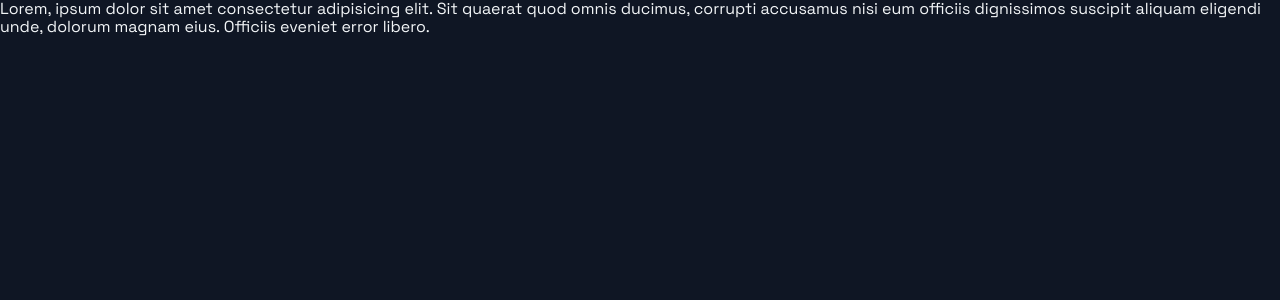
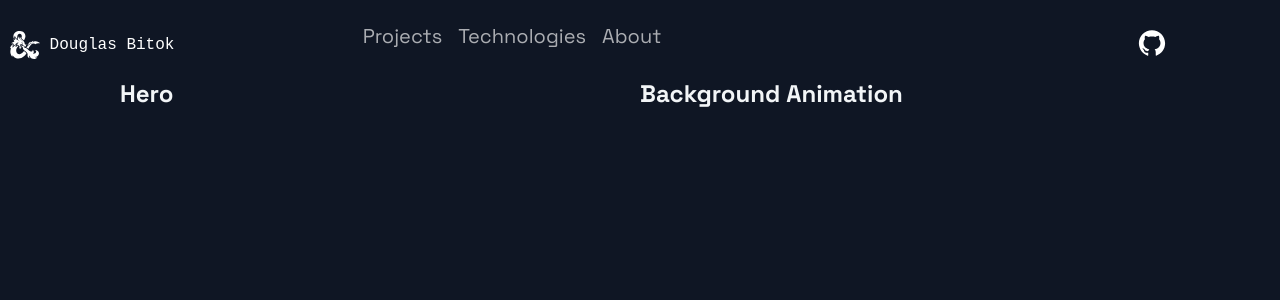
Before and after one commit to d-bitok/d-bitok, a Next.js app: page / in a window 1280 px wide. Shown: the top 300 px of the page. Built offline with nearby package versions, Linux system fonts and the light colour scheme.

Commit message:
Header Section Complete

```diff
--- /dev/null
+++ b/src/components/Header/Header.js
@@ -0,0 +1,45 @@
+import Link from 'next/link';
+import React from 'react';
+// import { SiDeutschebahn } from 'react-icons/si';
+import { SiDungeonsanddragons } from 'react-icons/si';
+// import { GiDragonfly } from 'react-icons/gi';
+import { AiFillGithub } from 'react-icons/ai';
+import { Container, Div1, Div2, Div3, NavLink, SocialIcons } from './HeaderStyles';
+
+export default function Header () {
+    return (
+        <Container>
+            <Div1>
+                <Link href="/">
+                    <a style={{
+                        display: 'flex',
+                        alignItems: 'center',
+                        color: 'white',
+                    }}>
+                        {/* <SiDeutschebahn size="3rem" /> */}
+                        <SiDungeonsanddragons size="3rem" />
+                        {/* <GiDragonfly size="3rem" /> */}
+                        <span>
+                            <pre> Douglas Bitok</pre>
+                        </span>
+                    </a>
+                </Link>
+            </Div1>
+            <Div2>
+                {/* Links */}
+                <li>
+                    {/* My Projects Link */}
+                    <Link href="#projects"><NavLink>Projects</NavLink></Link>
+                    {/* Technologies Used Link */}
+                    <Link href="#tech"><NavLink>Technologies</NavLink></Link>
+                    {/* About Link */}
+                    <Link href="#about"><NavLink>About</NavLink></Link>
+                </li>
+            </Div2>
+            <Div3>
+                {/* Github Link */}
+                <SocialIcons href="https://github.com/rexdougie" target="_blank"><AiFillGithub size="3rem" /></SocialIcons>
+            </Div3>
+        </Container>
+    )
+}
--- /dev/null
+++ b/src/components/Header/HeaderStyles.js
@@ -0,0 +1,126 @@
+import { IoIosArrowDropdown } from "react-icons/io";
+import styled from "styled-components";
+
+// Main Container Styling
+export const Container = styled.div`
+    display: grid;
+    grid-template-columns: repeat(5, 1fr);
+    grid-template-rows: 1fr;
+    grid-column-gap: 2rem;
+    padding: 1rem;
+    padding-top: 2rem;
+
+    @media ${(props) => props.theme.breakpoints.sm} {
+        display: grid;
+        grid-template-columns: repeat(5, 1fr);
+        grid-template-rows: repeat(2, 60px);
+        grid-column-gap: 0.5rem;
+        grid-row-gap: 0.5rem;
+    }
+`;
+
+// Divs Styling
+export const Div1 = styled.div`
+    grid-area: 1 /1 / 2 / 2;
+    display: flex;
+    flex-direction: row;
+    align-content: center;
+
+    @media ${(props) => props.theme.breakpoints.sm} {
+        grid-area: 1 / 1 / 2 / 3;
+    }
+`;
+export const Div2 = styled.div`
+    grid-area: 1 / 2 / 2 / 4;
+    display: flex;
+    justify-content: space-around;
+
+    @media ${(props) => props.theme.breakpoints.sm} {
+        grid-area: 2 / 2 / 3 / 5;
+    }
+`;
+export const Div3 = styled.div`
+    grid-area: 1 / 5 / 2 / 6;
+    display: flex;
+    justify-content: space-around;
+    align-items: center;
+
+    @media ${(props) => props.theme.breakpoints.sm} {
+        align-items: center;
+        grid-area: 1 / 4 / 2 / 6;
+    }
+`;
+
+// Links Styling
+export const NavLink = styled.a`
+    font-size: 2rem;
+    line-height: 32px;
+    color: rgba(255, 255, 255, 0.65);
+    transition: 0.4s ease;
+    padding: 0.8rem;
+    &:hover {
+        color: #fff;
+        opacity: 1;
+        cursor: pointer;
+    }
+
+    @media ${(props) => props.theme.breakpoints.sm} {
+        padding: 0.5rem;
+    }
+`;
+export const SocialIcons = styled.a`
+    transition: 0.3s ease;
+    color: white;
+    border-radius: 50px;
+    padding: 8px;
+    &:hover {
+        background-color: #212d45;
+        transform: scale(1.2);
+        cursor: pointer;
+    }
+`;
+
+// Buttons And Icons Styling
+export const ContactDropDown = styled.button`
+    border: none;
+    display: flex;
+    position: relative;
+    background: none;
+    font-size: 1.7rem;
+
+    line-height: 32px;
+    color: rgba(255, 255, 255, 0.75);
+    cursor: pointer;
+    transition: 0.3s ease;
+
+    &:focus {
+    outline: none;
+    }
+    &:hover {
+    color: #fff;
+    }
+
+    @media ${(props) => props.theme.breakpoints.sm} {
+    padding: 0.4rem 0;
+    }
+    @media ${(props) => props.theme.breakpoints.md} {
+    padding: 0;
+    }
+`;
+export const NavProductsIcon = styled(IoIosArrowDropdown)`
+    margin-left: 8px;
+    display: flex;
+    align-self: center;
+    transition: 0.3s ease;
+    opacity: ${({ isOpen }) => (isOpen ? "1" : ".75")};
+    transform: ${({ isOpen }) => (isOpen ? "scaleY(-1)" : "scaleY(1)")};
+
+    &:hover {
+        opacity: 1;
+    }
+
+    @media ${(props) => props.theme.breakpoints.sm} {
+        margin: 2px 0 0 2px;
+        width: 15px;
+    }
+`;
--- /dev/null
+++ b/src/layout/Layout.js
@@ -0,0 +1,15 @@
+import React from "react";
+import Header from "../components/Header/Header";
+
+import { Container } from "./LayoutStyles";
+
+export const Layout = ({children}) => {
+    return (
+        <Container>
+            <Header />
+            <main>
+                {children}
+            </main>
+        </Container>
+    )
+}
--- /dev/null
+++ b/src/layout/LayoutStyles.js
@@ -0,0 +1,7 @@
+import styled from "styled-components";
+
+export const Container = styled.div`
+    max-width: 1280px;
+    width: 100%;
+    margin: auto;
+`;
--- a/src/pages/index.js
+++ b/src/pages/index.js
@@ -1,7 +1,30 @@
+import { Layout } from "../layout/Layout"
+import { Section } from '../styles/GlobalComponents'
+
 export default function Home() {
     return (
-        <p>
-            Lorem, ipsum dolor sit amet consectetur adipisicing elit. Sit quaerat quod omnis ducimus, corrupti accusamus nisi eum officiis dignissimos suscipit aliquam eligendi unde, dolorum magnam eius. Officiis eveniet error libero.
-        </p>
+        <Layout>
+            {/* Header Section */}
+            <Section grid>
+                {/* Hero */}
+                {/* <Hero /> */}
+                <h2>
+                    Hero
+                </h2>
+                {/* Background Animation */}
+                {/* <BgAnimation /> */}
+                <h2>
+                    Background Animation
+                </h2>
+            </Section>
+            {/* My Projects */}
+
+            {/* Technologies Used */}
+
+            {/* Timeline Info */}
+
+            {/* My Acomplishments */}
+
+        </Layout>
     )
 }
--- a/src/styles/GlobalComponents/index.js
+++ b/src/styles/GlobalComponents/index.js
@@ -0,0 +1,38 @@
+import styled from "styled-components";
+
+// Section Components Styling
+export const Section = styled.section`
+    display: ${(props) => props.grid ? "grid" : "flex"};
+    flex-direction: ${(props) => props.row ? "row" : "column"};
+    margin: 0 auto;
+    max-width: 1040px;
+    box-sizing: content-box;
+    position: relative;
+    overflow: hidden;
+    grid-template-columns: 1fr 1fr;
+
+    @media ${(props) => props.theme.breakpoints.md} {
+        padding: 24px 48px 0;
+        flex-direction: column;
+    }
+
+    @media ${(props) => props.theme.breakpoints.sm} {
+        padding: ${(props) => props.nopadding ? "0" : "16px 16px 0"};
+
+        width: calc(100vw - 32px);
+        flex-direction: column;
+    }
+`;
+export const SectionTitle = styled.h2``;
+export const SectionText = styled.p``;
+export const SectionDivider = styled.div``;
+export const SectionSubText = styled.p``;
+
+// Buttons Styling
+export const SecondaryBtn = styled.button``;
+export const ButtonBack = styled.div``;
+export const ButtonFront = styled.button``;
+
+// Links Styling
+export const LinkContainer = styled.div``;
+export const LinkIconImg = styled.div``;
--- a/src/themes/default.js
+++ b/src/themes/default.js
@@ -1,8 +1,8 @@
 export default {
     // Temporary Fonts
     fonts: {
-        title: "Space Grotesk, sans-serif",
-        main: "Space Grotesk, sans-serif",
+        title: "Space Grotesk, monospace",
+        main: "Space Grotesk, monospace",
     },
 
     // Colours And Layout
```
Also changed, not shown: src/components/Footer/Footer.js (added), src/components/Footer/FooterStyles.js (added).
